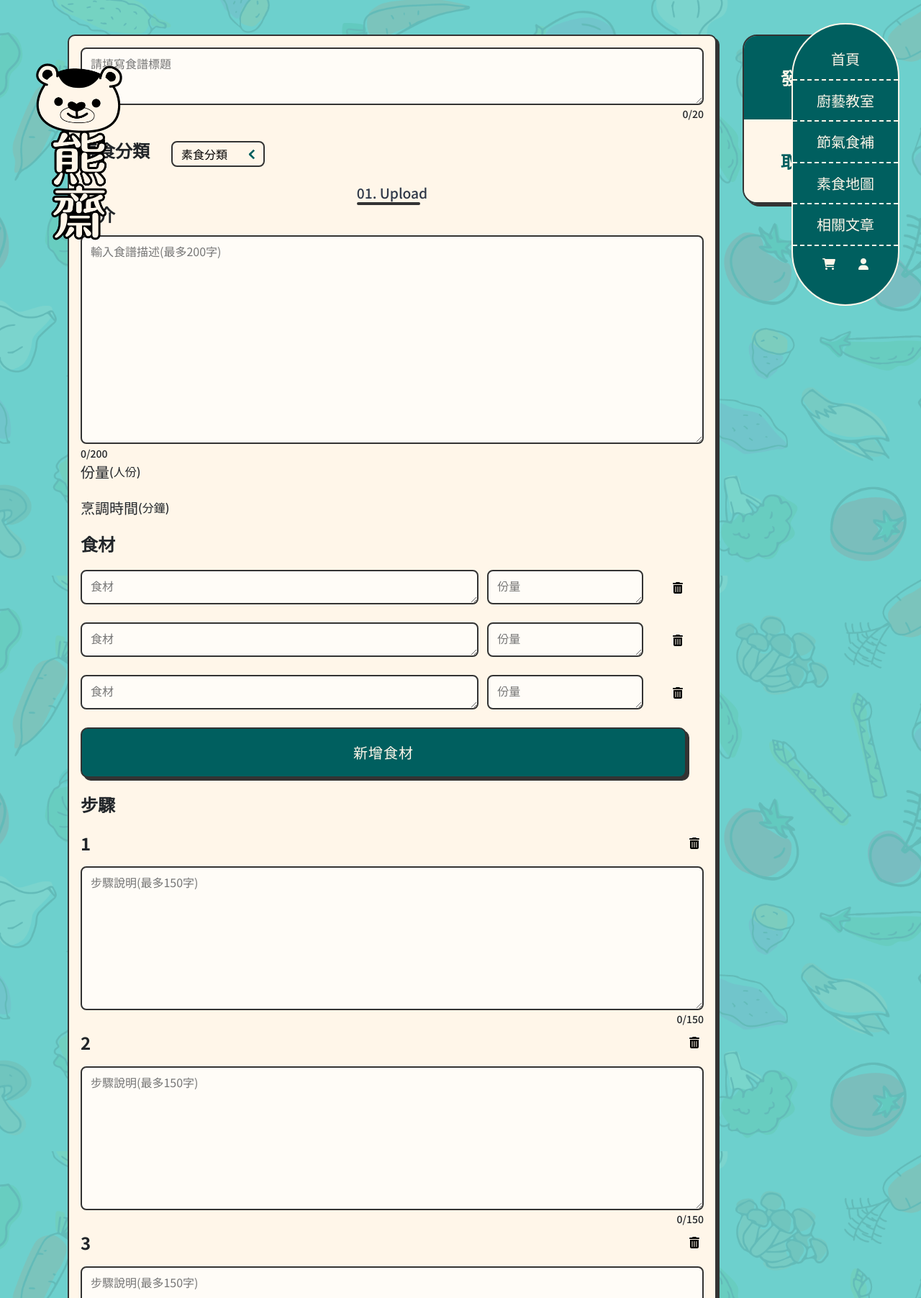
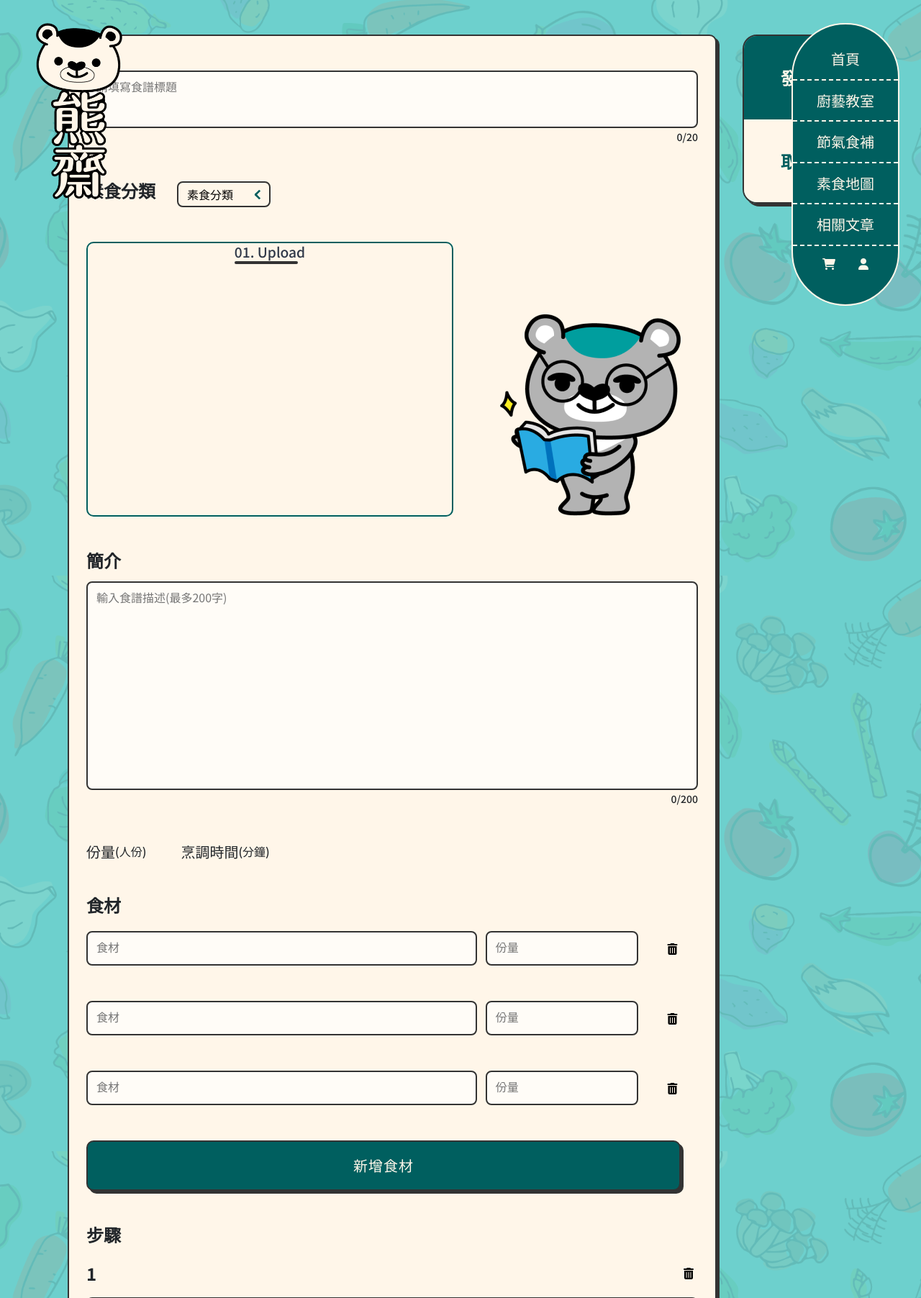
Before and after one commit to lem0602/bearsu, a PHP site: page /write_recipes.html in a window 1280 px wide. Shown: the top 1804 px of the page at 72% size. Run offline with PHP 8.4, Linux system fonts and the light colour scheme; grey boxes are pictures that could not be loaded.

Commit message:
[ update ] seven html and four css.

```diff
--- a/css/pc-nav.css
+++ b/css/pc-nav.css
@@ -1,25 +1,22 @@
-#pcheader {
+/* nav-left */
+.pc-nav-left {
+    width: 120px;
+    margin-left: 50px;
+    margin-top: 32px;
     display: flex;
     position: fixed;
-    width: 100%;
-    justify-content: space-between;
+    /* justify-content: space-between; */
     align-items: center;
     -webkit-tap-highlight-color: var(--mydarkgreen);
     z-index: 9999;
 }
 
-/* nav-left */
-#pcheader .nav-left {
-    width: 120px;
-    margin-left: 50px;
-}
-
-#pcheader .nav-left img {
+.pc-nav-left img {
     width: 100%;
 }
 
 /* nav-right */
-#pcheader .nav-right {
+.pc-nav-right {
     width: 150px;
     margin-right: 30px;
     margin-top: 32px;
@@ -31,18 +28,22 @@
     flex-direction: column;
     justify-content: center;
     align-items: center;
+    position: fixed;
+    right: 0;
+    -webkit-tap-highlight-color: var(--mydarkgreen);
+    z-index: 9999;
 }
 
-#pcheader .nav-right ul {
+.pc-nav-right ul {
     width: 100%;
 }
 
-#pcheader .nav-right li {
+.pc-nav-right li {
     width: 100%;
     border-bottom: 2px dashed var(--mybeige);
 }
 
-#pcheader .nav-right li a{
+.pc-nav-right li a {
     padding: 15px 0;
     display: flex;
     justify-content: center;
@@ -51,18 +52,19 @@
     text-decoration: none;
 }
 
-#pcheader .nav-right li:nth-child(1) a {
+.pc-nav-right li:nth-child(1) a {
     padding: 35px 0 15px 0;
 }
 
-#pcheader .nav-right-icon {
+.nav-right-icon {
     margin-top: 16px;
+    justify-content: center;
 }
 
-#pcheader .nav-right-icon i{
+.nav-right-icon i {
     color: var(--mybeige);
 }
 
-#pcheader .nav-right-icon .cart-icon {
+.nav-right-icon .cart-icon {
     margin-right: 32px;
 }
--- a/css/recipe_collect.css
+++ b/css/recipe_collect.css
@@ -93,7 +93,7 @@ body {
 
 /* main-container*/
 .main-container {
-    padding: 0 27.5px;
+    padding: 48px 27.5px 0;
 }
 
 /* collection-nav */
--- a/css/write_recipes.css
+++ b/css/write_recipes.css
@@ -17,11 +17,23 @@ body {
     padding: 16px;
 }
 
+@media screen and (min-width: 570px) {
+    .write-recipes {
+        padding: 48px 24px;
+    }
+}
+
 .write-recipes .text-title-box {
     flex-direction: column;
     display: flex;
     align-items: flex-end;
     margin-bottom: 24px;
+}
+
+@media screen and (min-width: 570px) {
+    .write-recipes .text-title-box {
+        margin-bottom: 48px;
+    }
 }
 
 .write-recipes .text-title-textarea {
@@ -31,12 +43,20 @@ body {
     background-color: var(--mylightbeige);
     border: 2px solid var(--myblack);
     border-radius: 8px;
+    resize: none;
 }
 
 /* veggie-Category */
 .veggie-Category {
     display: flex;
     margin-bottom: 24px;
+}
+
+@media screen and (min-width: 570px) {
+    .veggie-Category {
+        display: flex;
+        margin-bottom: 48px;
+    }
 }
 
 .veggie-Category h2 {
@@ -193,6 +213,20 @@ details[open] .dropdown-custom-select summary:after {
 }
 
 /* 上傳圖片 */
+.upload-image-group {
+    display: flex;
+    flex-direction: column;
+    margin-bottom: 24px;
+}
+
+@media screen and (min-width: 570px) {
+    .upload-image-group {
+        flex-direction: row;
+        align-items: flex-end;
+        margin-bottom: 48px;
+    }
+}
+
 button {
     border: 0;
     cursor: pointer;
@@ -206,9 +240,19 @@ button:focus {
 /*croppie*/
 #img-crop {
     width: 100%;
+    border: 2px solid var(--mydarkgreen);
+    border-radius: 10px;
+    aspect-ratio: 4/3;
     display: flex;
     justify-content: center;
     position: relative;
+}
+
+@media screen and (min-width: 570px) {
+    #img-crop {
+        width: 60%;
+        margin-right: 64px;
+    }
 }
 
 #img-crop h3 {
@@ -451,6 +495,24 @@ button:focus {
 }
 
 /* introduction 簡介 */
+.introduction-box {
+    margin-bottom: 24px;
+}
+
+@media screen and (min-width: 570px) {
+    .introduction-box {
+        margin-bottom: 48px;
+    }
+}
+
+@media screen and (min-width: 570px) {
+    .textarea-box {
+        display: flex;
+        flex-direction: column;
+        align-items: flex-end;
+    }
+}
+
 .introduction h2 {
     margin-bottom: 16px;
 }
@@ -469,6 +531,7 @@ button:focus {
     background-color: var(--mylightbeige);
     border: 2px solid var(--myblack);
     border-radius: 8px;
+    resize: none;
 }
 
 /* ingredients */
@@ -476,14 +539,37 @@ button:focus {
     margin-bottom: 24px;
 }
 
+@media screen and (min-width: 570px) {
+    .serving-time {
+        /* margin-bottom: 24px; */
+        display: flex;
+        margin-bottom: 48px;
+    }
+}
+
 .ingredients .serving-size {
     display: flex;
     margin-bottom: 24px;
 }
 
+@media screen and (min-width: 570px) {
+    .ingredients .serving-size {
+        display: flex;
+        margin-bottom: 0;
+        margin-right: 48px;
+    }
+}
+
 .ingredients .time {
     display: flex;
     margin-bottom: 24px;
+}
+
+@media screen and (min-width: 570px) {
+    .ingredients .time {
+        display: flex;
+        margin-bottom: 0;
+    }
 }
 
 /* addIngredients */
@@ -498,10 +584,32 @@ button:focus {
     background-color: var(--mylightbeige);
     border: 2px solid var(--myblack);
     border-radius: 8px;
+    resize: none;
+}
+
+@media screen and (min-width: 570px) {
+    .text-addIngredients {
+        width: 100%;
+        height: 48px;
+        padding: 12px;
+        background-color: var(--mylightbeige);
+        border: 2px solid var(--myblack);
+        border-radius: 8px;
+    }
+
+    teztarea {
+        text-align: center;
+    }
 }
 
 .allDetail-box {
     margin-bottom: 24px;
+}
+
+@media screen and (min-width: 570px) {
+    .allDetail-box {
+        margin-bottom: 48px;
+    }
 }
 
 .detail-box {
--- a/write_recipes.html
+++ b/write_recipes.html
@@ -96,13 +96,12 @@
         </section>
 
         <!-- pc-nav -->
-        <div id="pcheader" class="d-none d-lg-inline-flex">
-            <div class="nav-left">
+        <div class="pc-nav-left d-none d-md-block">
             <div class="logoimg">
                 <img src="./images/logo.png" alt="">
             </div>
         </div>
-            <div class="nav-right">
+        <div class="pc-nav-right d-none d-md-block">
             <ul>
                 <li class="li-top">
                     <a href="./index.html">
@@ -137,7 +136,6 @@
                 <a href="" class="member-icon">
                     <i class="fa-solid fa-user pl-3 pr-5 pb-5"></i>
                 </a>
-                </div>
             </div>
         </div>
     </header>
@@ -191,12 +189,16 @@
                             </details>
                         </div>
                         <!-- 上傳圖片 -->
+                        <div class="upload-image-group">
                             <div id="img-crop">
                                 <div id="upload">
                                     <h3>01. Upload</h3>
                                     <div class="block">
-                                    <div class="stage"><label id="filedrag"><input type="file" id="fileselect"
-                                                name="fileselect" accept="image/*" /></label></div>
+                                        <div class="stage">
+                                            <label id="filedrag">
+                                                <input type="file" id="fileselect" name="fileselect" accept="image/*" />
+                                            </label>
+                                        </div>
                                     </div>
                                 </div>
                                 <div id="crop">
@@ -216,26 +218,35 @@
                                     </div>
                                 </div>
                             </div>
+                            <div class="img d-none d-lg-block">
+                                <img class="w-100" src="./images/mascot-09.png" alt="">
+                            </div>
+                        </div>
                         <!-- 簡介 -->
                         <div class="introduction">
                             <div class="introduction-box">
                                 <lable for="subject">
                                     <h2>簡介</h2>
                                 </lable>
-                                <textarea placeholder="輸入食譜描述(最多200字)" rows="5" maxlength="200" class="text-introduction"
-                                    id="introduction-detail"></textarea>
+                                <div class="textarea-box">
+                                    <textarea placeholder="輸入食譜描述(最多200字)" rows="5" maxlength="200"
+                                        class="text-introduction" id="introduction-detail"></textarea>
                                     <p><span id="detail2-num">0</span>/<span>200</span></p>
+                                </div>
                             </div>
                         </div>
                         <!-- 時間與份量的下拉式選單和新增食材-->
                         <div class="ingredients">
+                            <div class="serving-time">
                                 <div class="serving-size">
                                     <h3>份量</h3>
                                     <h4>(人份)</h4>
+
                                 </div>
                                 <div class="time">
                                     <h3>烹調時間</h3>
                                     <h4>(分鐘)</h4>
+                                </div>
                             </div>
                             <!-- 新增食材 -->
                             <div class="addIngredients">
@@ -315,8 +326,8 @@
                                         </button>
                                     </div>
                                     <div class="textarea-box">
-                                        <textarea placeholder="步驟說明(最多150字)" rows="5" maxlength="150" class="step-textarea"
-                                            id="introduction-detail"></textarea>
+                                        <textarea placeholder="步驟說明(最多150字)" rows="5" maxlength="150"
+                                            class="step-textarea" id="introduction-detail"></textarea>
                                         <p><span id="detail2-num">0</span>/<span>150</span></p>
                                     </div>
                                 </div>
@@ -333,8 +344,8 @@
                                         </button>
                                     </div>
                                     <div class="textarea-box">
-                                        <textarea placeholder="步驟說明(最多150字)" rows="5" maxlength="150" class="step-textarea"
-                                            id="introduction-detail"></textarea>
+                                        <textarea placeholder="步驟說明(最多150字)" rows="5" maxlength="150"
+                                            class="step-textarea" id="introduction-detail"></textarea>
                                         <p><span id="detail2-num">0</span>/<span>150</span></p>
                                     </div>
                                 </div>
@@ -351,8 +362,8 @@
                                         </button>
                                     </div>
                                     <div class="textarea-box">
-                                        <textarea placeholder="步驟說明(最多150字)" rows="5" maxlength="150" class="step-textarea"
-                                            id="introduction-detail"></textarea>
+                                        <textarea placeholder="步驟說明(最多150字)" rows="5" maxlength="150"
+                                            class="step-textarea" id="introduction-detail"></textarea>
                                         <p><span id="detail2-num">0</span>/<span>150</span></p>
                                     </div>
                                 </div>
@@ -386,6 +397,12 @@
             <p>&copy;2022 BearSu. All rights reserved.</p>
         </footer>
     </section>
+
+
+    <script>
+
+
+    </script>
 </body>
 
 </html>
```
Also changed, not shown: article_collect.html (+6 -5 lines), article_detail.html (+5 -5 lines), article_list.html (+5 -5 lines), css/article_collect.css (+15 -1 lines), recipe_collect.html (+5 -6 lines), recipe_detail.html (+5 -5 lines), recipe_list.html (+5 -6 lines). Lines whose indentation alone changed are shown as unchanged.
